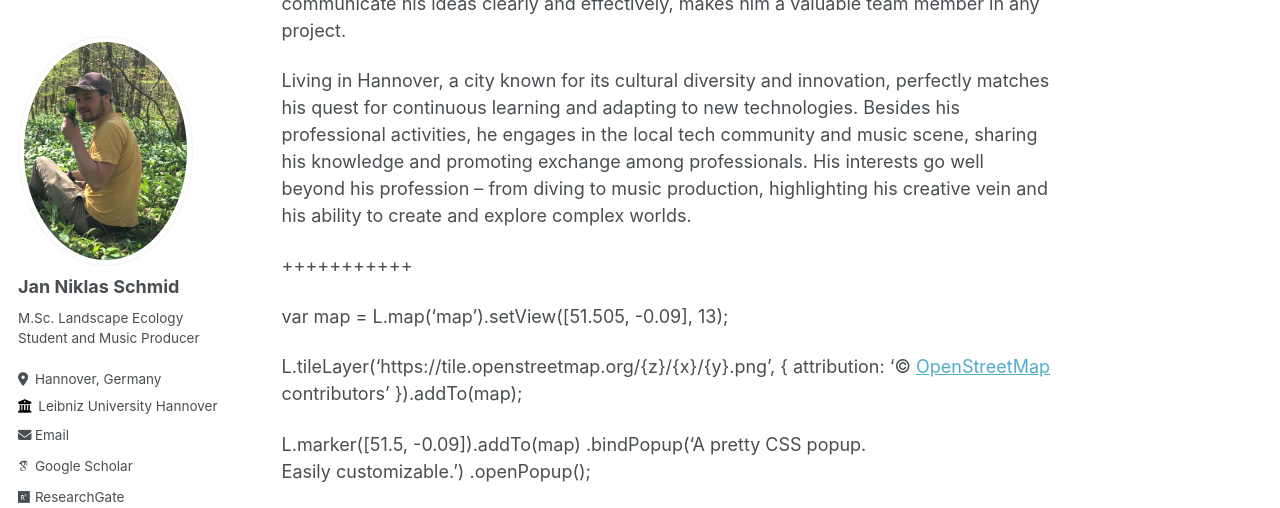
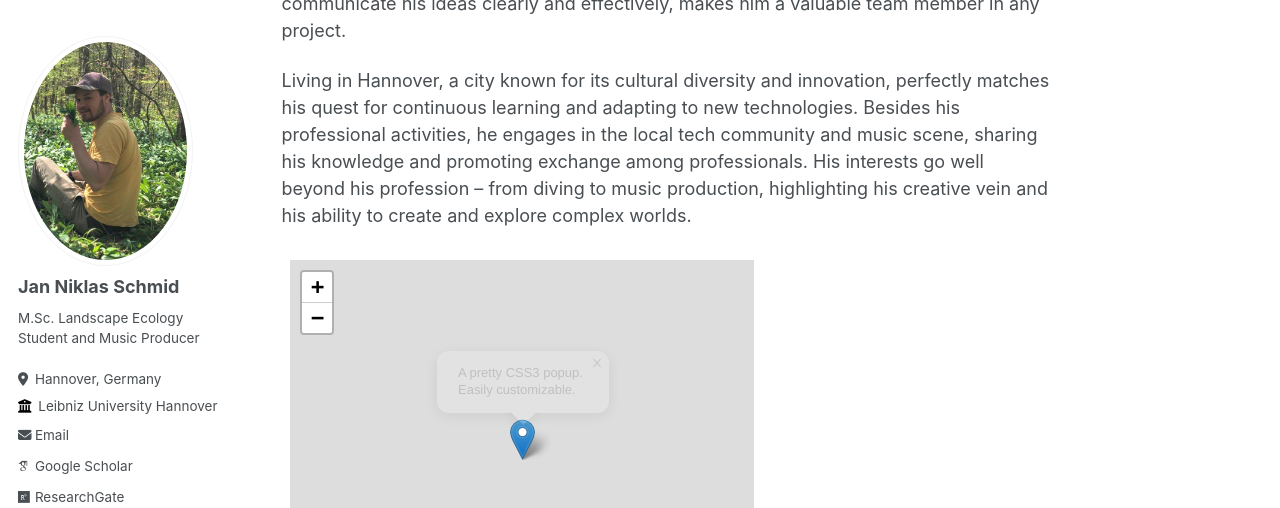
Before and after one commit to jnschmd44/jnschmd44.github.io, a Jekyll site: the page built from _pages/about.md, in a window 1280 px wide and 1400 px high, scrolled down 707 px. Shown: the top 508 px of the window. Built offline with Jekyll 4.4.1, drawn with Linux system fonts in a browser that asks for light colours; nearby versions of some CDN libraries; some web fonts are replaced; some of the changed text lies outside the part shown; grey boxes are pictures that could not be loaded.

Commit message:
Update about.md

```diff
--- a/_pages/about.md
+++ b/_pages/about.md
@@ -15,157 +15,5 @@ With his deep understanding of Geographic Information Systems (GIS), he's become
 
 Living in Hannover, a city known for its cultural diversity and innovation, perfectly matches his quest for continuous learning and adapting to new technologies. Besides his professional activities, he engages in the local tech community and music scene, sharing his knowledge and promoting exchange among professionals. His interests go well beyond his profession – from diving to music production, highlighting his creative vein and his ability to create and explore complex worlds.
 
-+++++++++++
-
-
-var map = L.map('map').setView([51.505, -0.09], 13);
-
-L.tileLayer('https://tile.openstreetmap.org/{z}/{x}/{y}.png', {
-    attribution: '&copy; <a href="https://www.openstreetmap.org/copyright">OpenStreetMap</a> contributors'
-}).addTo(map);
-
-L.marker([51.5, -0.09]).addTo(map)
-    .bindPopup('A pretty CSS popup.<br> Easily customizable.')
-    .openPopup();
-
-
-
-
-
-
-
-
-
-
-
-
-<iframe
-  width="600"
-  height="450"
-  style="border:0"
-  loading="lazy"
-  allowfullscreen
-  referrerpolicy="no-referrer-when-downgrade"
-  src="https://www.google.com/maps/embed/v1/place?key=API_KEY
-    &q=Space+Needle,Seattle+WA">
-</iframe>
-
-++++++++++++++
-
-
-
-
-
-
-
-
-
-
-
-#
-
-
-
-
-
-
-
-
-
-
-
-<!DOCTYPE html>
-<html>
-<head>
-    <title>Simple Leaflet Map</title>
-    <meta charset="utf-8" />
-    <meta name="viewport" content="width=device-width, initial-scale=1.0">
-    <link rel="stylesheet" href="https://unpkg.com/leaflet@1.7.1/dist/leaflet.css" />
-    <style>
-        #map {
-            height: 400px;
-            width: 100%;
-        }
-    </style>
-</head>
-<body>
-
-<div id="map"></div>
-
-<script src="https://unpkg.com/leaflet@1.7.1/dist/leaflet.js"></script>
-<script>
-    var map = L.map('map').setView([51.505, -0.09], 13); // Set view to [latitude, longitude], zoom level
-
-    L.tileLayer('https://{s}.tile.openstreetmap.org/{z}/{x}/{y}.png', {
-        attribution: 'Map data &copy; <a href="https://www.openstreetmap.org/">OpenStreetMap</a> contributors'
-    }).addTo(map);
-
-    // Adding a marker to the map at the same coordinates
-    L.marker([51.505, -0.09]).addTo(map)
-        .bindPopup('A pretty CSS3 popup.<br> Easily customizable.')
-        .openPopup();
-</script>
-
-</body>
-</html>
-
-
-
-
-
-
-
-+++
-
-
-
-Here is a button embedded in Markdown:
-
-<button style="background-color: blue; color: white;">Click Me!</button>
-
-Continue with regular Markdown text here.
-
-<!DOCTYPE html>
-<html>
-<head>
-    <title>Leaflet Map with Markers</title>
-    <meta charset="utf-8" />
-    <meta name="viewport" content="width=device-width, initial-scale=1.0">
-
-    <link rel="stylesheet" href="https://unpkg.com/leaflet@1.7.1/dist/leaflet.css" />
-    <script src="https://unpkg.com/leaflet@1.7.1/dist/leaflet.js"></script>
-
-    <style>
-        #map { height: 400px; }
-    </style>
-</head>
-<body>
-
-<div id="map"></div>
-
-<script>
-    var map = L.map('map').setView([52.37052, 9.73322], 6); // Set view to a center point between the two cities
-
-    L.tileLayer('https://{s}.tile.openstreetmap.org/{z}/{x}/{y}.png', {
-        attribution: '&copy; <a href="https://www.openstreetmap.org/copyright">OpenStreetMap</a> contributors'
-    }).addTo(map);
-
-    // Marker for Hannover
-    L.marker([52.37052, 9.73322]).addTo(map)
-        .bindPopup('<b>Hannover</b>');
-
-    // Marker for Freiburg im Breisgau
-    L.marker([47.99901, 7.8421]).addTo(map)
-        .bindPopup('<b>Freiburg im Breisgau</b>');
-</script>
-
-</body>
-</html>
-
-
-<iframe src="map.html" width="100%" height="400"></iframe>
-
-
-
 
 <iframe src="/talkmap/map.html" height="600" width="480" style="border:none;"></iframe>
```
